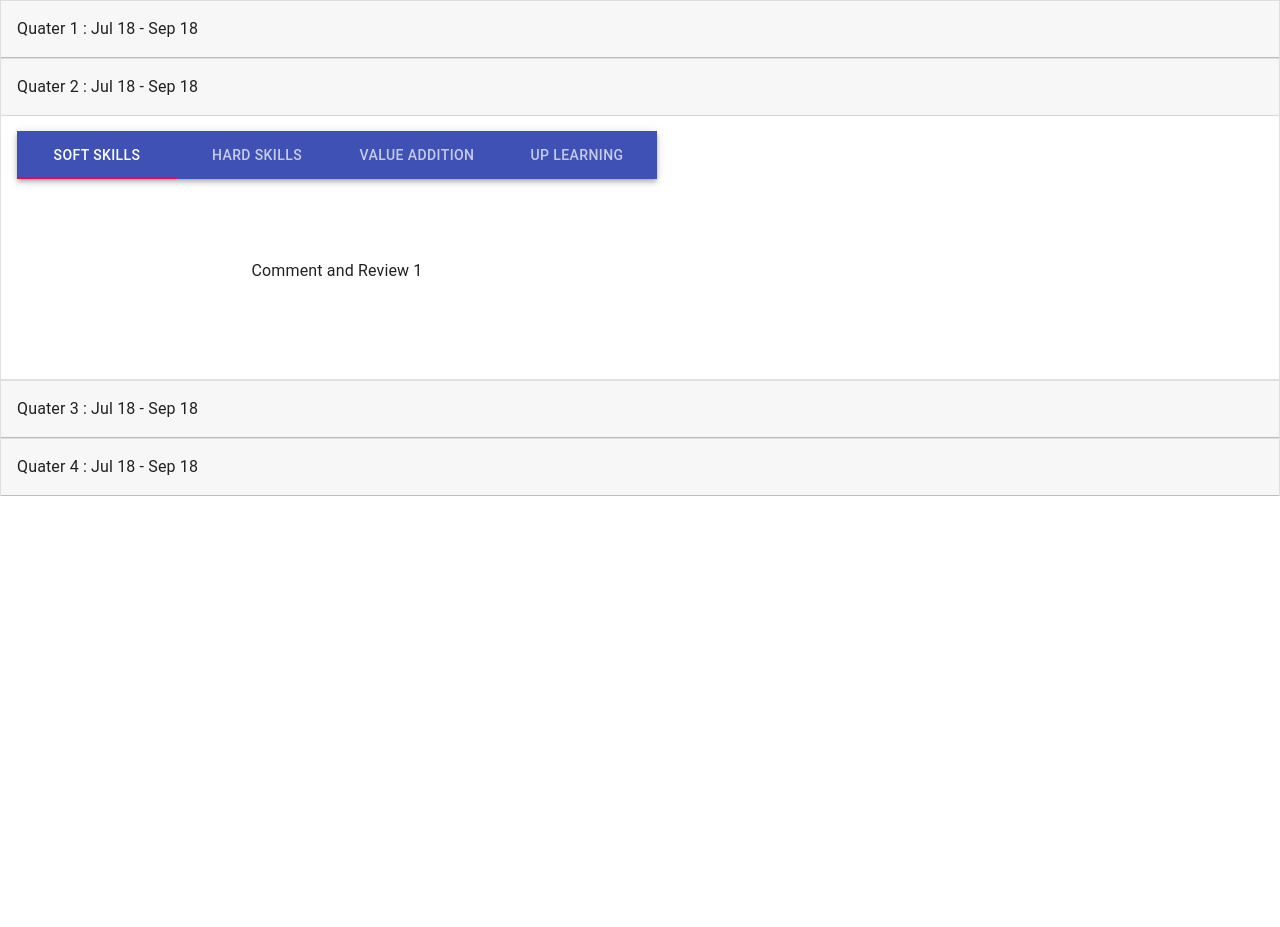
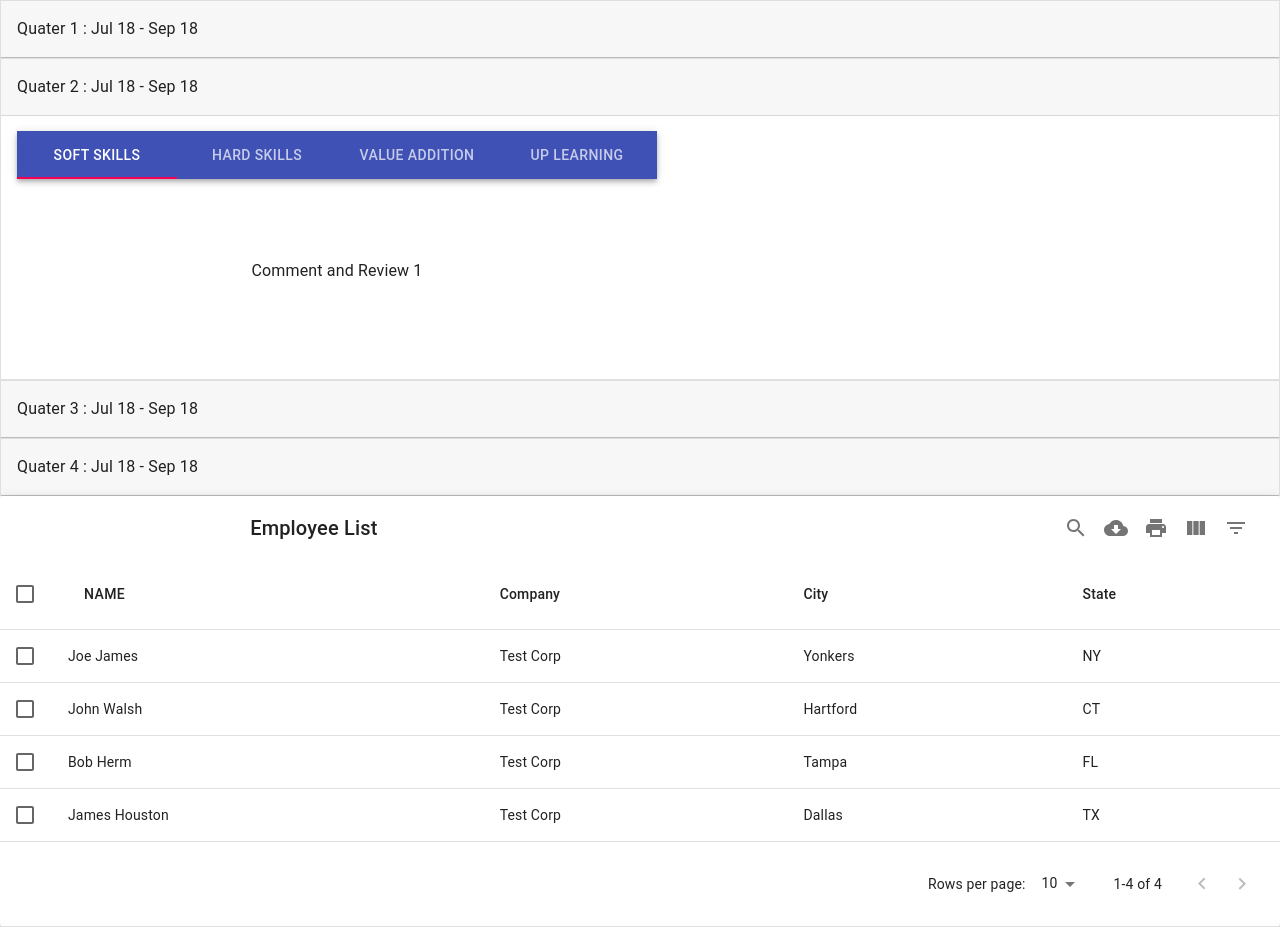
Before and after one commit to UtkarshAfour/myapp, a React (Create React App) app: page / in a window 1280 px wide. Before the commit the page ends 800 px from the top, so only its background shows below. Built offline with nearby package versions, Linux system fonts and the light colour scheme.

Commit message:
Added table component in App.js

```diff
--- a/src/App.js
+++ b/src/App.js
@@ -66,15 +66,13 @@ function App() {
         return <Accordian click={handleChange} expanded={expanded} title={"Quater "+(index+1)+" : Jul 18 - Sep 18"} name={"panel" + index} />
         }
         )
+
       }
+      <Table columns={columns} data ={data} options ={options}>
+
+    </Table>
     </div>
   );
 }
 
 export default App;
-
-
-
-//<Table columns={columns} data ={data} options ={options}>
-
-//</Table>
```
